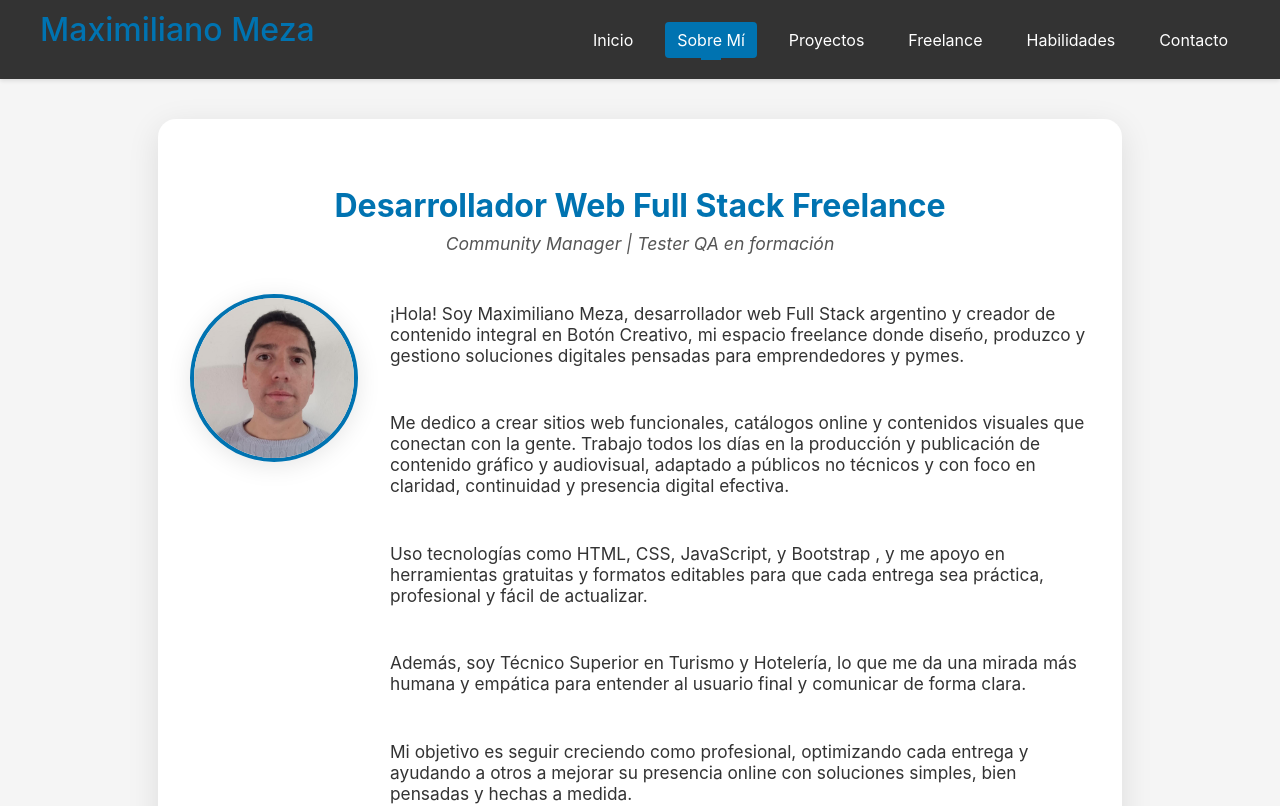
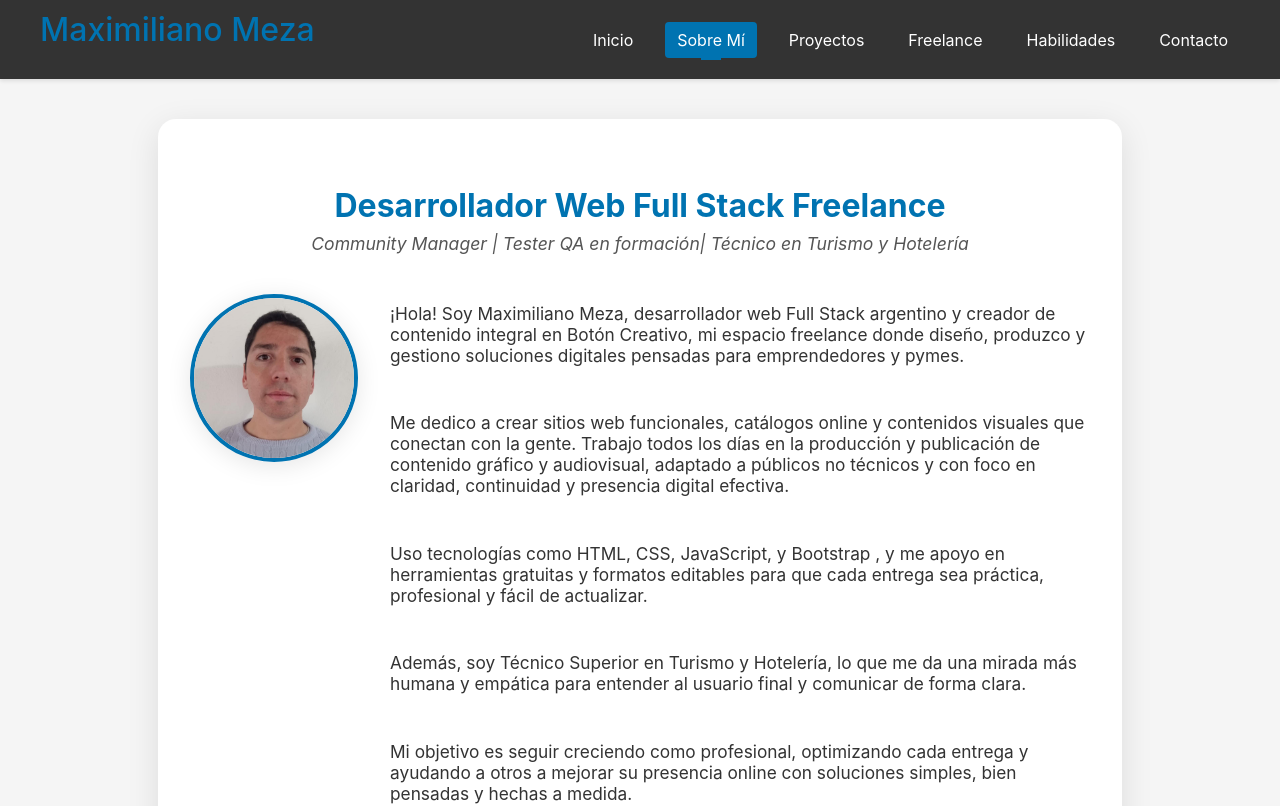
Before and after one commit to cocomeza/Mi_Porfolio_react, a React (Create React App) app: page /about in a window 1280 px wide. Shown: the top 806 px of the page. Built offline with nearby package versions, Linux system fonts and the light colour scheme.

Commit message:
Update About.js

```diff
--- a/src/components/About.js
+++ b/src/components/About.js
@@ -47,7 +47,7 @@ const About = () => {
       <div className="about-card">
         <div className="about-header">
           <h2 className="about-title">Desarrollador Web Full Stack Freelance</h2>
-          <span className="about-subtitle"> Community Manager | Tester QA en formación</span>
+          <span className="about-subtitle"> Community Manager | Tester QA en formación| Técnico en Turismo y Hotelería</span>
         </div>
         <div className="about-content">
           <img src="/foto-hero.jpeg" alt="Imagen mia" className="about-profile-pic" />
```
